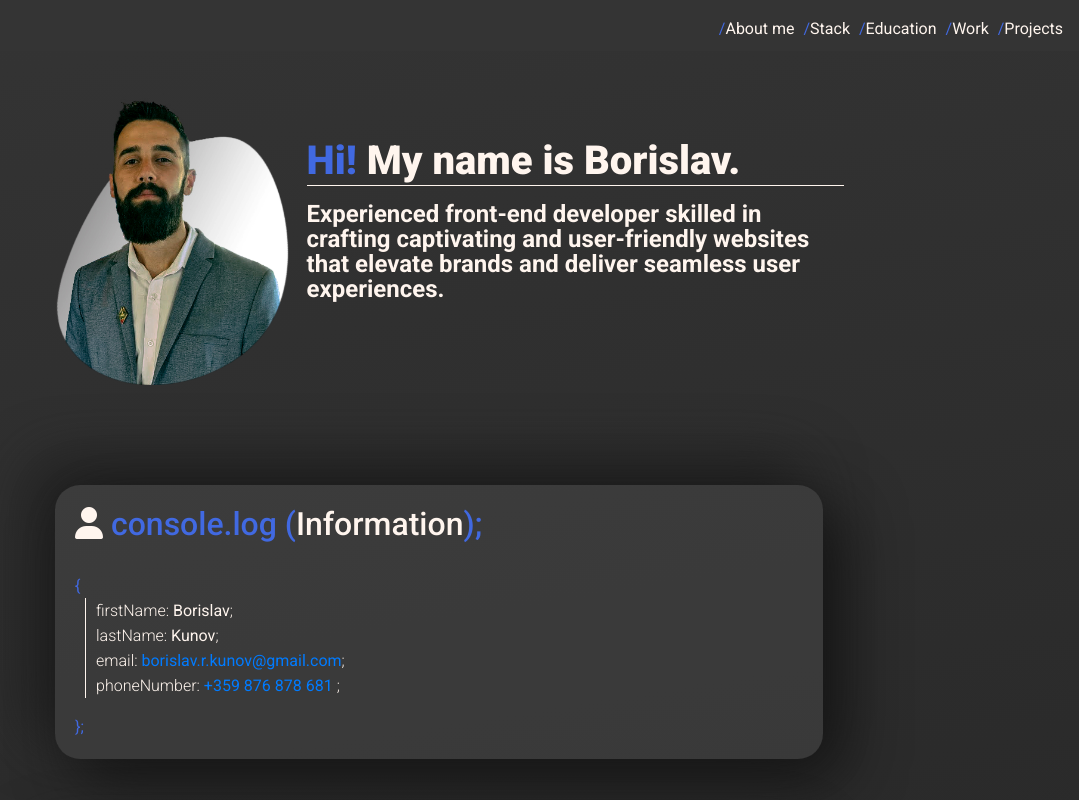
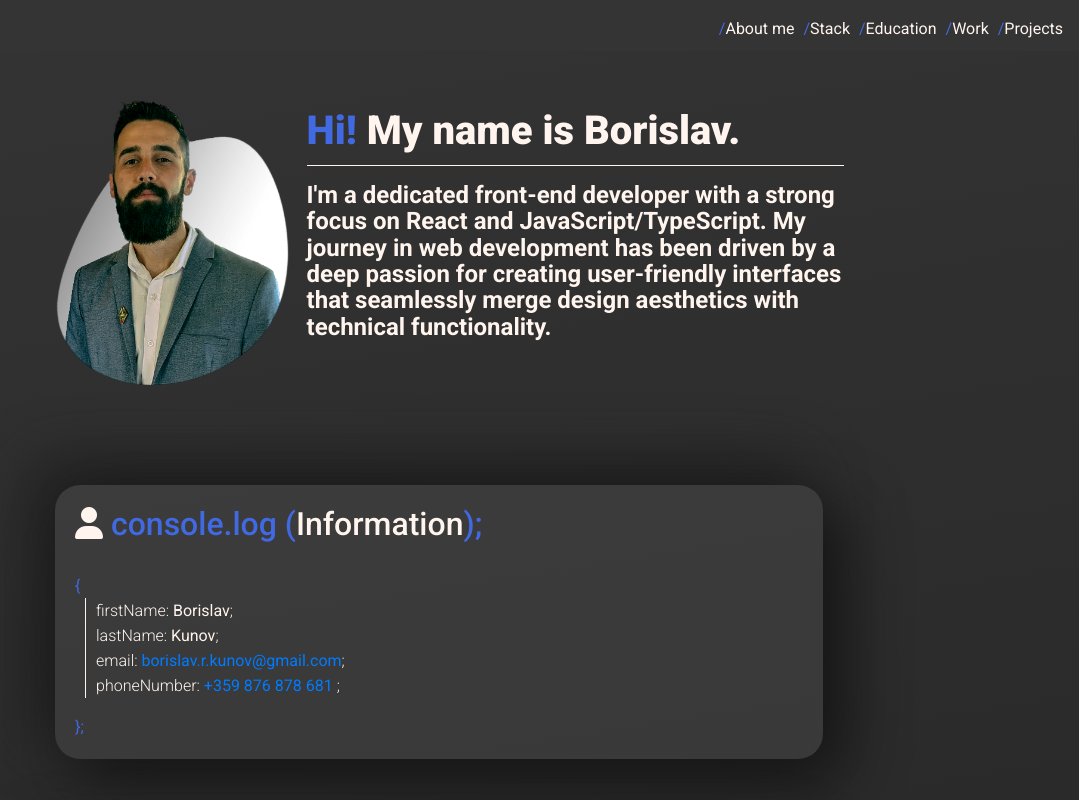
Before and after one commit to theKunov/Portfolio_Website, a plain HTML site: page index.html in a window 1280 px wide. Shown: the top 800 px of the page, without its empty margins (201-1280 px from the left). Drawn offline with nearby package versions, Linux system fonts and the light colour scheme.

Commit message:
Add files via upload

```diff
--- a/css/style.css
+++ b/css/style.css
@@ -52,12 +52,14 @@ header button:hover {
 #about_me p:nth-child(1) {
     font-size: 2.5em;
     font-weight: 900;
+    line-height: 1.1em;
     border-bottom: seashell 1px solid;
 }
 
 #about_me p:nth-child(2) {
     font-size: 1.5em;
     font-weight: 700;
+    line-height: 1.1em;
 }
 
 /* Containers & elements */
--- a/index.html
+++ b/index.html
@@ -30,7 +30,7 @@
             </picture>
             <div class="text fade_in2 align-middle">
                 <p><span>Hi!</span> My name is Borislav.</p>
-                <p>Experienced front-end developer skilled in crafting captivating and user-friendly websites that elevate brands and deliver seamless user experiences.</p>
+                <p>I'm a dedicated front-end developer with a strong focus on React and JavaScript/TypeScript. My journey in web development has been driven by a deep passion for creating user-friendly interfaces that seamlessly merge design aesthetics with technical functionality.</p>
             </div>
         </div>
 
```
